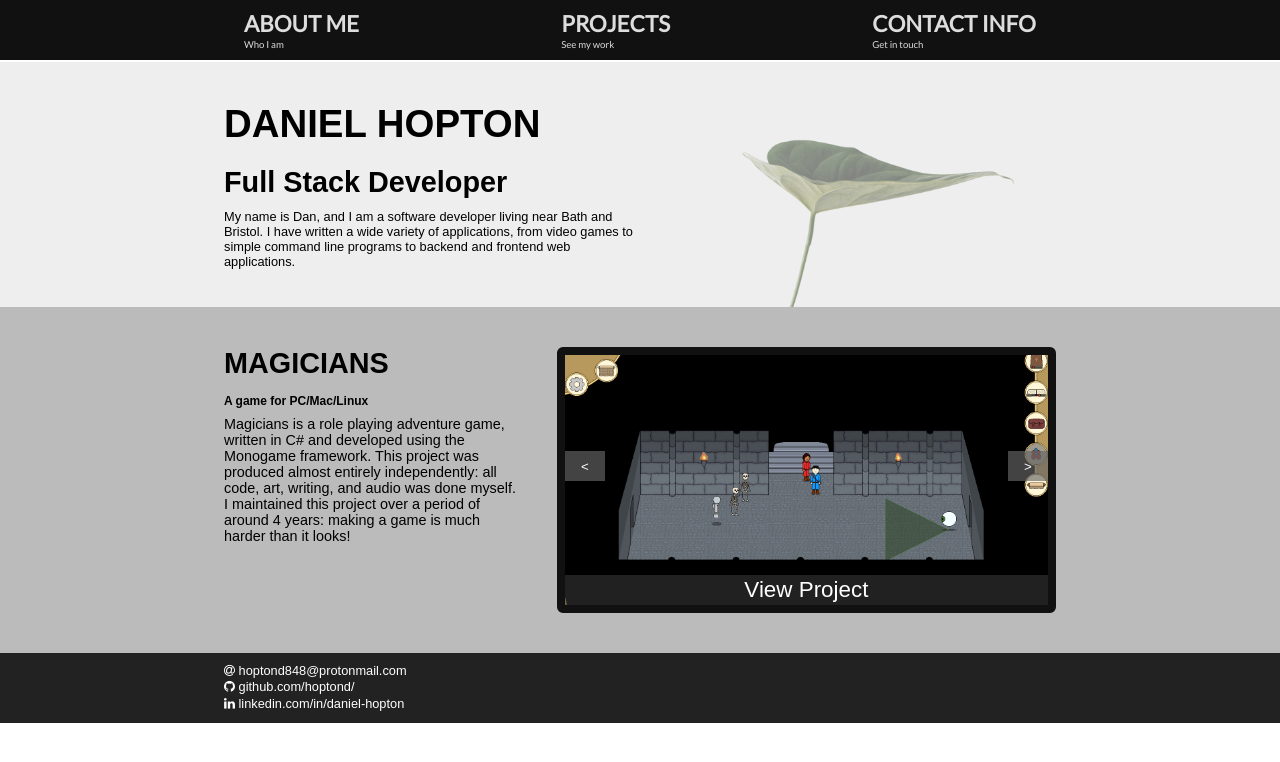
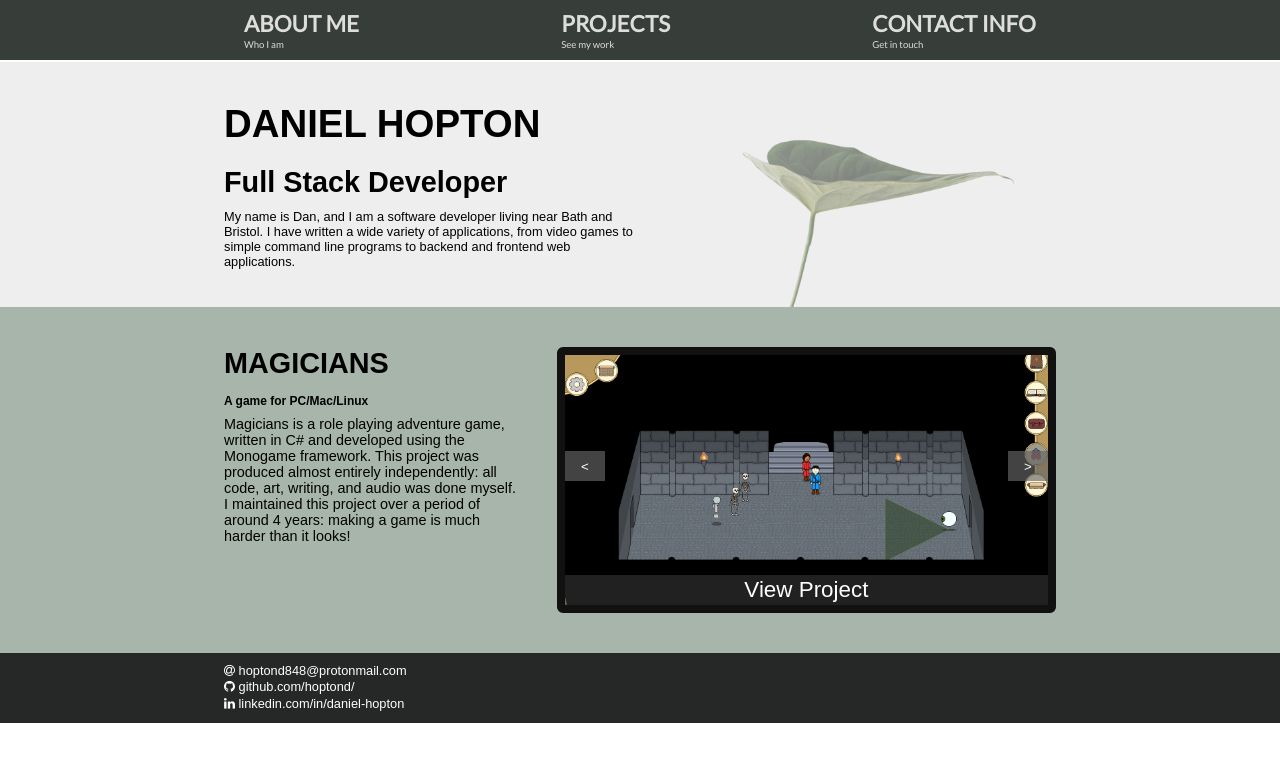
Before and after one commit to hoptond/portfolio, a PHP site: page / in a window 1280 px wide. Shown: the top 762 px of the page. Run offline with PHP 8.4, Linux system fonts and the light colour scheme; some libraries are stand-ins or nearby versions.

Commit message:
experimental background color change for each major section

```diff
--- a/style.css
+++ b/style.css
@@ -12,7 +12,7 @@ body {
 nav {
     margin: 0;
     padding: 0;
-    background-color: #111111;
+    background-color: #373d38;
     width: 100%;
     height:auto;
     position: fixed;
@@ -105,7 +105,7 @@ header p {
 .showcase {
     margin: 0;
     padding: 0;
-    background-color: #bbbbbb;
+    background-color: #a8b5ab;
     width: 100%;
 }
 
@@ -195,7 +195,7 @@ header p {
 .contact {
     margin: 0;
     padding: 0;
-    background-color: #222222;
+    background-color: #252826;
     width: 100%;
     color: #ffffff;
 }
```
